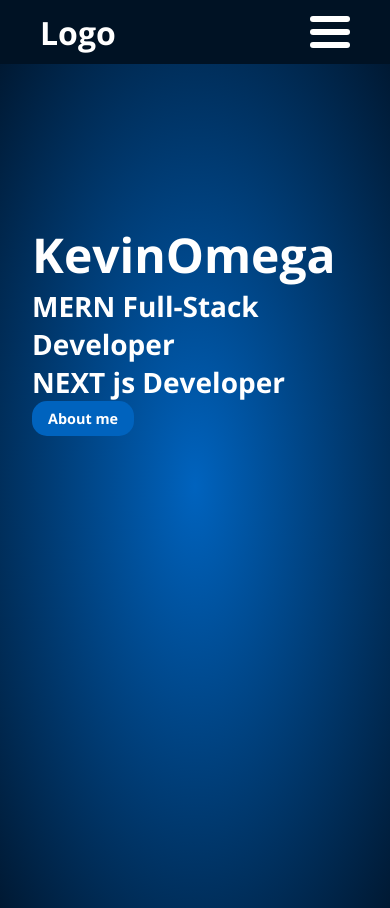
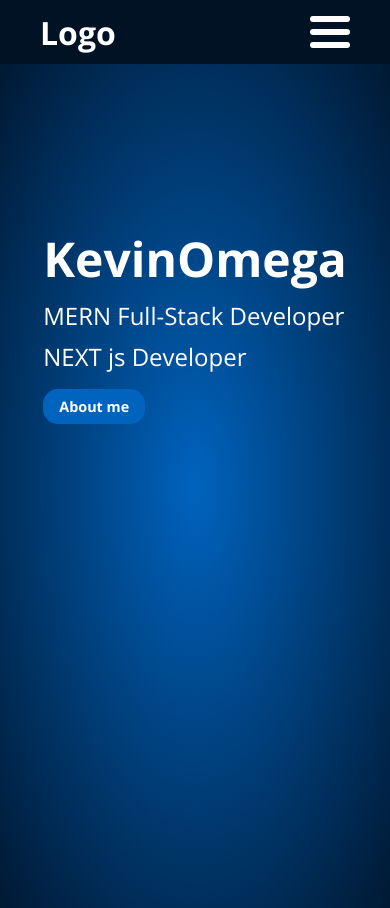
Before and after one commit to KevinOmega/Portfolio, a React (Create React App) app: page / in a window 390 px wide. Shown: the top 908 px of the page. Built offline with nearby package versions, Linux system fonts and the light colour scheme.

Commit message:
make mobile version of home  section

```diff
--- a/src/style/main.css
+++ b/src/style/main.css
@@ -136,4 +136,27 @@ section {
 }
 .navbar .nav-btn.active :nth-child(3) {
   transform: translateY(2px) rotate(-45deg);
+}
+
+#Home .info h4 {
+  font-weight: lighter;
+  font-size: 1.5rem;
+}
+#Home .info h1, #Home .info h4 {
+  margin-bottom: 0.5rem;
+}
+#Home .info h1, #Home .info h4, #Home .info button {
+  animation: text_animation 2s ease forwards;
+  transform: translate(-100%);
+  opacity: 0;
+}
+#Home .info button {
+  margin-top: 0.5rem;
+}
+
+@keyframes text_animation {
+  to {
+    transform: translate(0);
+    opacity: 1;
+  }
 }/*# sourceMappingURL=main.css.map */
--- /dev/null
+++ b/src/style/sass/_home.scss
@@ -0,0 +1,28 @@
+#Home{
+    .info{
+        h4{
+            font-weight: lighter;
+            font-size: 1.5rem;
+
+        }
+        h1,h4{
+            margin-bottom: 0.5rem;
+        }
+
+        h1,h4,button{
+            animation: text_animation 2s ease forwards;
+            transform: translate(-100%);
+            opacity: 0;
+        }
+        button{
+            margin-top: 0.5rem;
+        }
+    }
+}
+
+@keyframes text_animation {
+    to{
+        transform: translate(0);
+        opacity: 1;
+    }
+}
--- a/src/style/sass/main.scss
+++ b/src/style/sass/main.scss
@@ -50,3 +50,4 @@ p,a,button{
 
 @import "./global";
 @import "./navbar";
+@import "./home";
```
Also changed, not shown: 1 other file (tests, documents, lock files or other folders).
